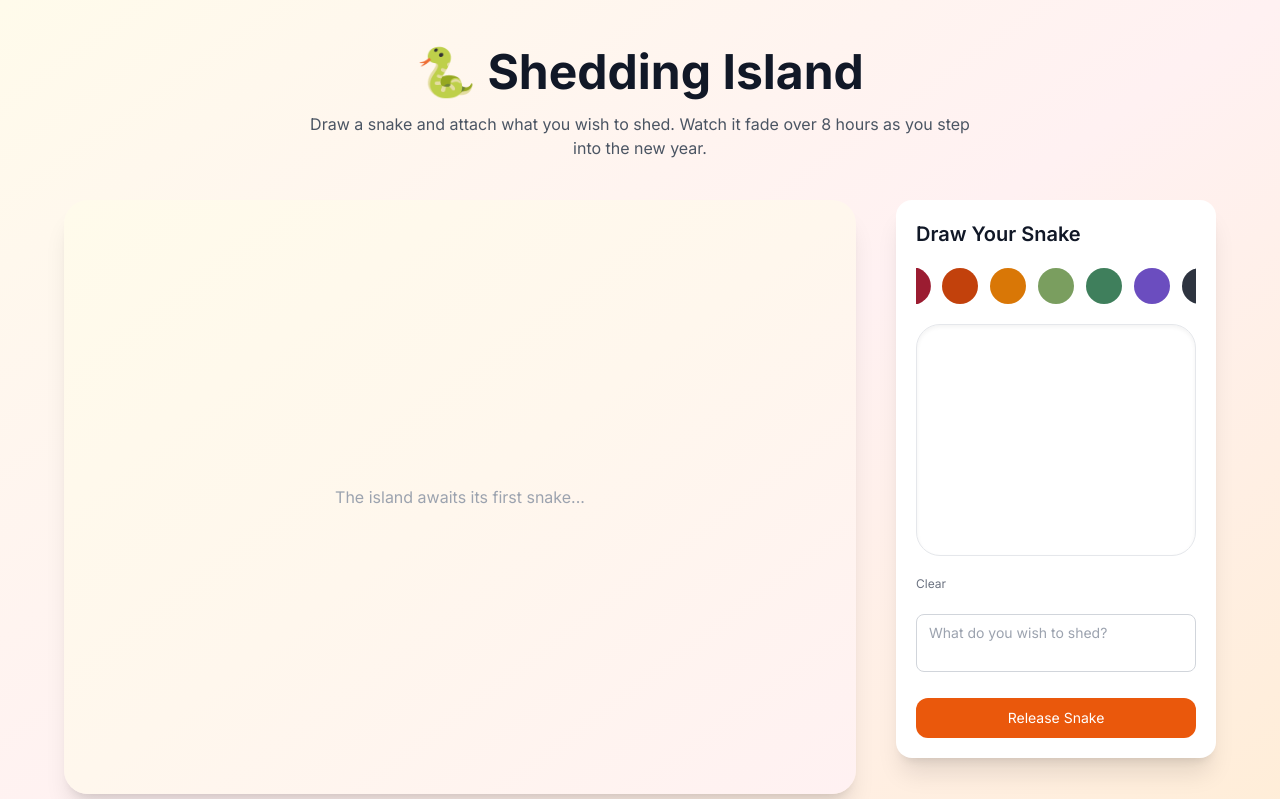
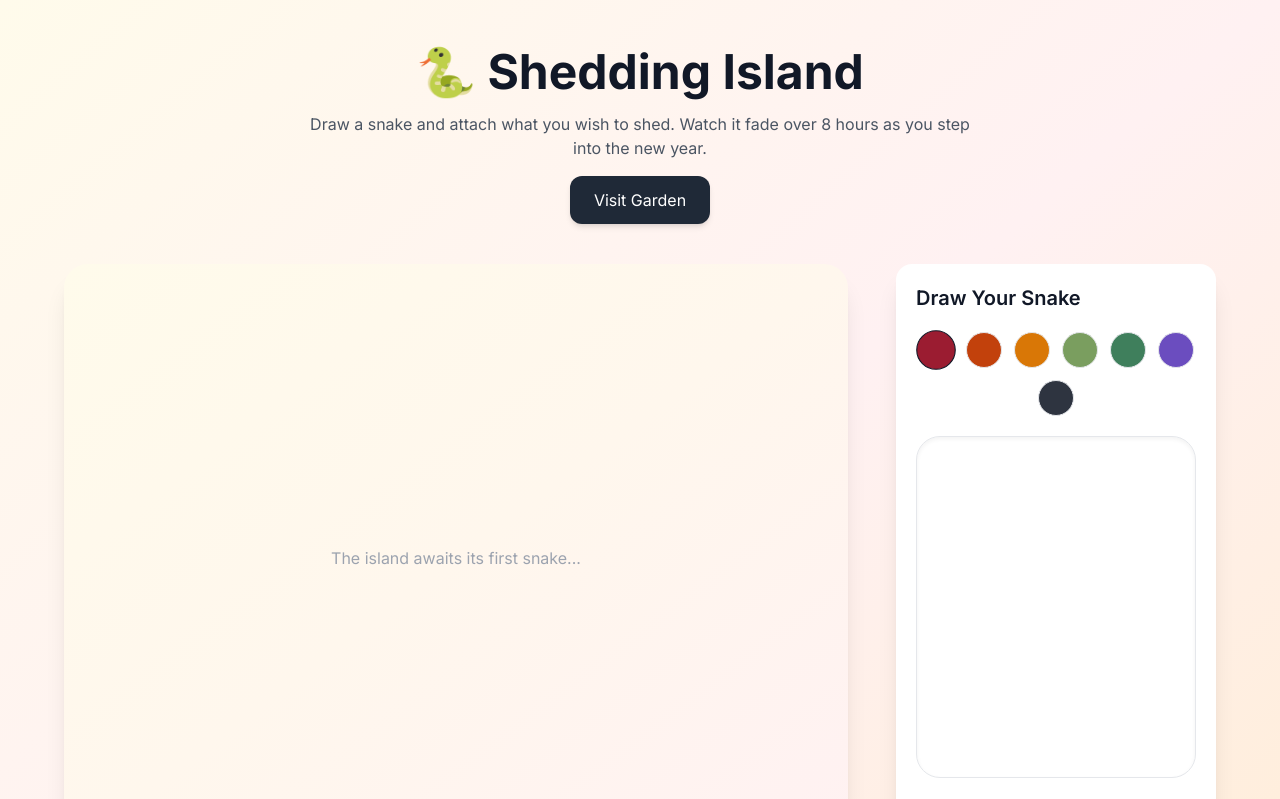
Before and after one commit to juliez8/snake-year-shedding-pond, a Next.js app: page / in a window 1280 px wide. Shown: the top 799 px of the page. Built offline with nearby package versions, Linux system fonts and the light colour scheme; no server answers; the database is empty.

Commit message:
final fixes hopefully

```diff
--- a/app/page.tsx
+++ b/app/page.tsx
@@ -11,10 +11,10 @@ export default function HomePage() {
   const [isMobile, setIsMobile] = useState(false);
   const [showModal, setShowModal] = useState(false);
 
-  // Responsive detection
+  // Responsive breakpoint
   useEffect(() => {
     const handleResize = () => {
-      setIsMobile(window.innerWidth < 1100);
+      setIsMobile(window.innerWidth < 1024);
     };
 
     handleResize();
@@ -22,7 +22,7 @@ export default function HomePage() {
     return () => window.removeEventListener('resize', handleResize);
   }, []);
 
-  // 🔥 reusable fetch
+  // Fetch snakes
   const fetchSnakes = useCallback(async () => {
     const { data } = await supabase
       .from('snake_segments')
@@ -39,7 +39,6 @@ export default function HomePage() {
 
   return (
     <div className="min-h-screen bg-gradient-to-br from-amber-50 via-rose-50 to-orange-100 py-12 px-6 overflow-x-hidden">
-
       <div className="max-w-7xl mx-auto space-y-10">
 
         {/* Header */}
@@ -53,14 +52,15 @@ export default function HomePage() {
             Watch it fade over 8 hours as you step into the new year.
           </p>
 
+          <div className="flex justify-center gap-4 mt-6">
             {isMobile && (
-            <div className="flex justify-center gap-4 mt-6">
               <button
                 onClick={() => setShowModal(true)}
                 className="px-6 py-3 bg-orange-600 text-white rounded-xl shadow-md hover:bg-orange-700"
               >
                 Draw a Snake
               </button>
+            )}
 
             <a
               href="/gallery"
@@ -69,19 +69,16 @@ export default function HomePage() {
               Visit Garden
             </a>
           </div>
-          )}
         </div>
 
-        {/* MAIN LAYOUT */}
+        {/* Layout */}
         <div className="flex justify-center">
-          <div className="flex gap-10 items-start w-full max-w-6xl">
+          <div className="flex gap-12 items-start w-full max-w-6xl">
 
-            {/* Island */}
             <div className="flex-1 min-w-[300px]">
               <Island snakes={snakes} />
             </div>
 
-            {/* Desktop Draw Panel */}
             {!isMobile && (
               <div className="w-[320px] shrink-0">
                 <DrawPanel onSuccess={fetchSnakes} />
@@ -95,12 +92,10 @@ export default function HomePage() {
         </div>
       </div>
 
-      {/* MOBILE MODAL */}
+      {/* Mobile Modal */}
       {showModal && (
-        <div className="fixed inset-0 bg-black/40 backdrop-blur-sm flex items-center justify-center z-50 p-4 overflow-hidden">
-
+        <div className="fixed inset-0 bg-black/40 backdrop-blur-sm flex items-center justify-center z-50 p-4">
           <div className="bg-white w-full max-w-sm rounded-2xl shadow-2xl p-5 relative">
-
             <button
               onClick={() => setShowModal(false)}
               className="absolute top-4 right-4 text-gray-500 hover:text-black text-xl"
--- a/components/ColorPicker.tsx
+++ b/components/ColorPicker.tsx
@@ -20,8 +20,7 @@ export default function ColorPicker({
   onColorChange,
 }: ColorPickerProps) {
   return (
-    <div className="flex justify-center gap-3 flex-nowrap overflow-hidden">
-
+    <div className="flex justify-center gap-3 flex-wrap">
       {COLORS.map((color) => {
         const isSelected = selectedColor === color;
 
@@ -30,12 +29,12 @@ export default function ColorPicker({
             key={color}
             onClick={() => onColorChange(color)}
             className={`
-              w-9 h-9 shrink-0 rounded-full
-              transition-all duration-200
-              ring-2 ring-white
-              ${isSelected ? 'ring-gray-900 scale-105' : 'ring-gray-200'}
-`           }
-
+              w-9 h-9 rounded-full
+              border transition-all duration-200
+              ${isSelected
+                ? 'border-gray-900 scale-110'
+                : 'border-gray-200 hover:scale-105'}
+            `}
             style={{ backgroundColor: color }}
           />
         );
--- a/components/DrawPanel.tsx
+++ b/components/DrawPanel.tsx
@@ -59,7 +59,6 @@ export default function DrawPanel({ onSuccess }: DrawPanelProps) {
       setClearTrigger((prev) => prev + 1);
 
       onSuccess?.();
-
     } catch {
       setError('Something went wrong.');
     }
@@ -81,7 +80,7 @@ export default function DrawPanel({ onSuccess }: DrawPanelProps) {
 
       <SnakeCanvas
         width={340}
-        height={230}
+        height={340}
         selectedColor={selectedColor}
         onDrawingChange={setDrawingData}
         clearTrigger={clearTrigger}
```
Lines whose indentation alone changed are shown as unchanged.
